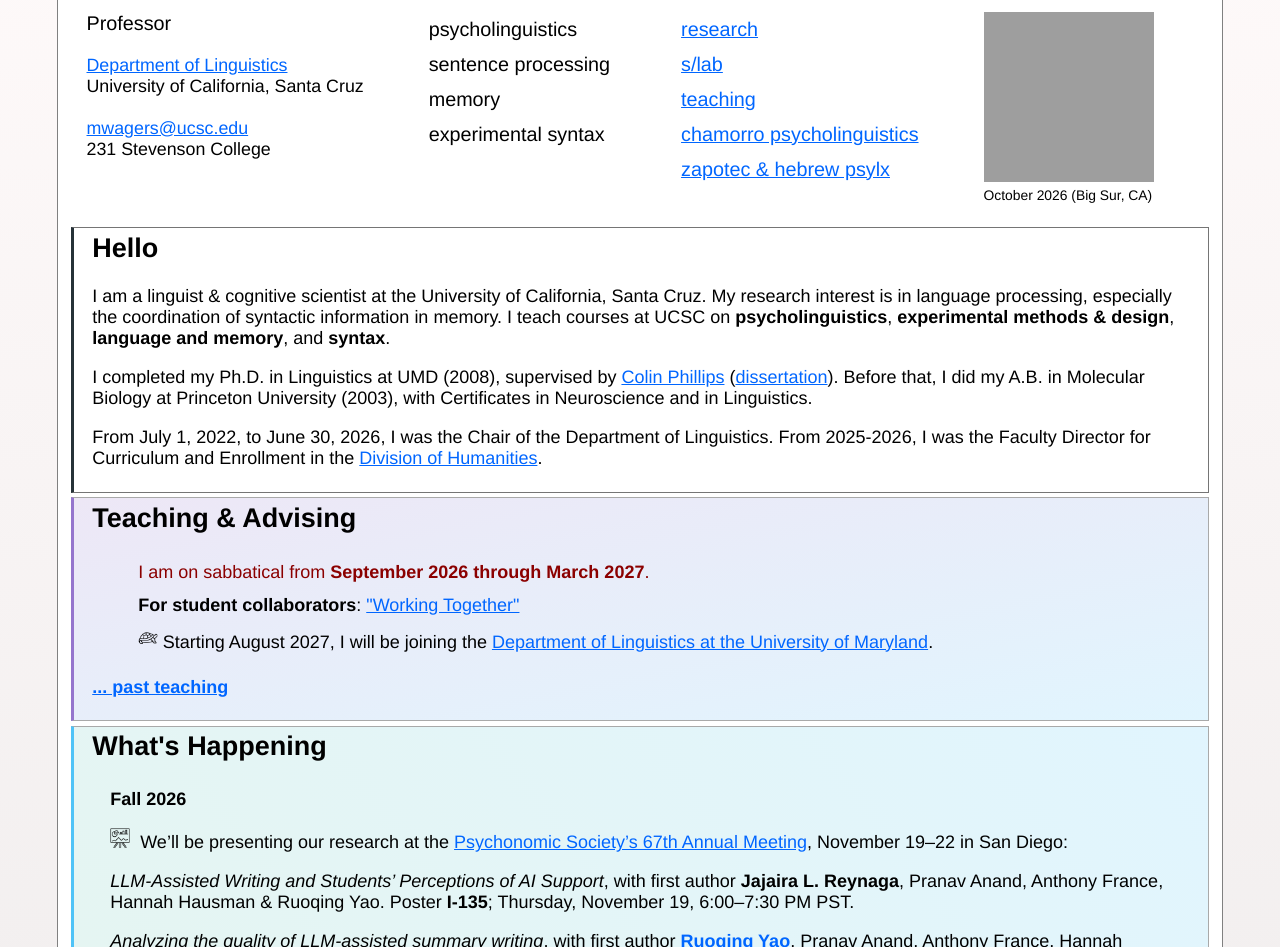
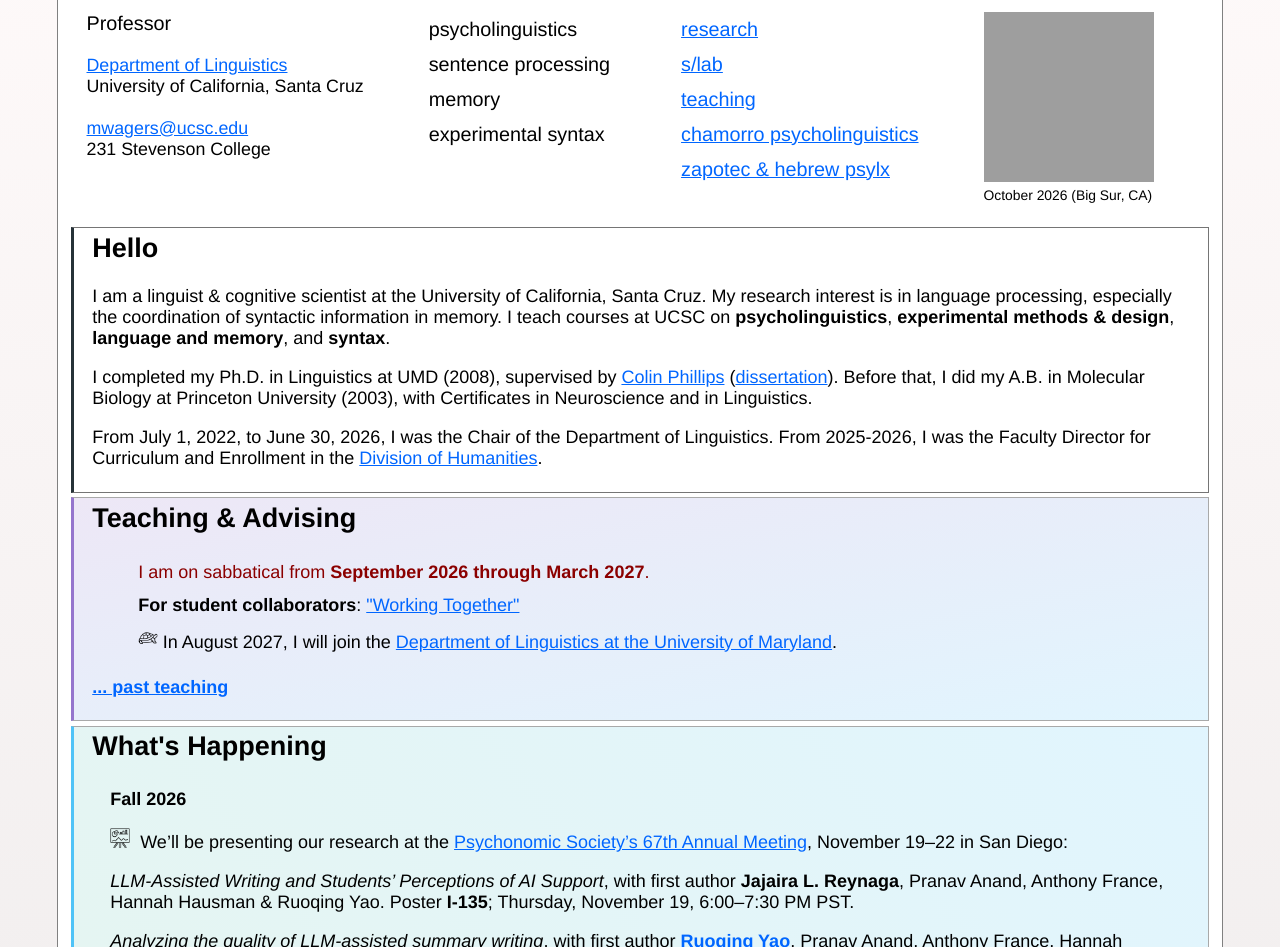
Before and after one commit to mattwagers/mwagers-site-public, a plain HTML site: page index.html in a window 1280 px wide. Shown: the part 153-1100 px from the top of the page. Drawn offline with Linux system fonts and the light colour scheme; grey boxes are pictures that could not be loaded.

Commit message:
Publish site artifact from source 5d2eb91

```diff
--- a/index.html
+++ b/index.html
@@ -92,7 +92,7 @@
 				<ul>
 					<li style="color:darkred">I am on sabbatical from <strong>September 2026 through March 2027</strong>.</li>
 					<li><strong>For student collaborators</strong>: <a href="https://docs.google.com/document/d/1-y7iyMtjFO-1mLsaAtbh6p_wmKikbFYmNbgoX4kg7tQ/edit?usp=sharing">"Working Together"</a></li>
-					<li><!--<a href="https://www.flaticon.com/free-icons/turtle" title="turtle icons">Turtle icons created by iconixar - Flaticon</a>--><img src="turtle.png" height="20" width="20" alt="" style="padding-right:0.25em">Starting August 2027, I will be joining the <a href="https://linguistics.umd.edu/">Department of Linguistics at the University of Maryland</a>.
+					<li><!--<a href="https://www.flaticon.com/free-icons/turtle" title="turtle icons">Turtle icons created by iconixar - Flaticon</a>--><img src="turtle.png" height="20" width="20" alt="" style="padding-right:0.25em">In August 2027, I will join the <a href="https://linguistics.umd.edu/">Department of Linguistics at the University of Maryland</a>.
 </li>
 				</ul>
 				<p>
```
